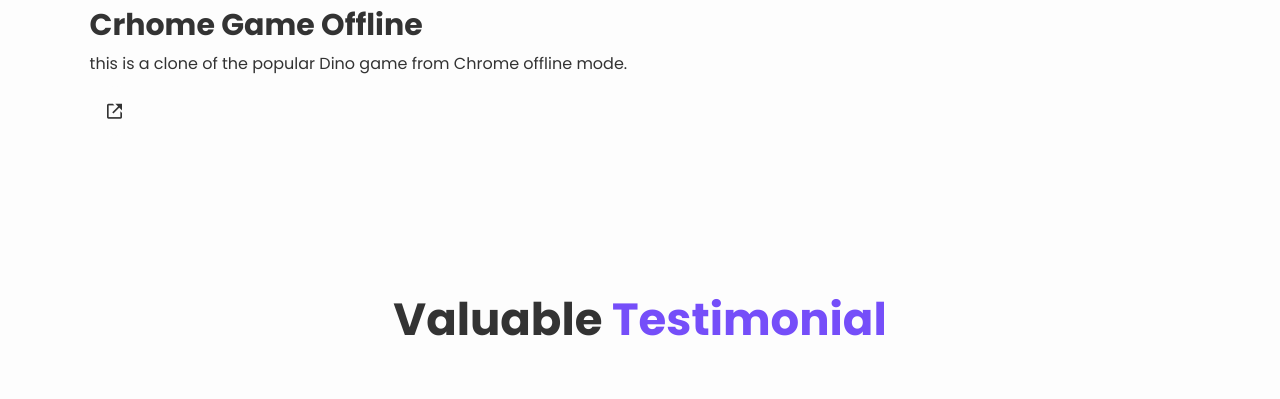
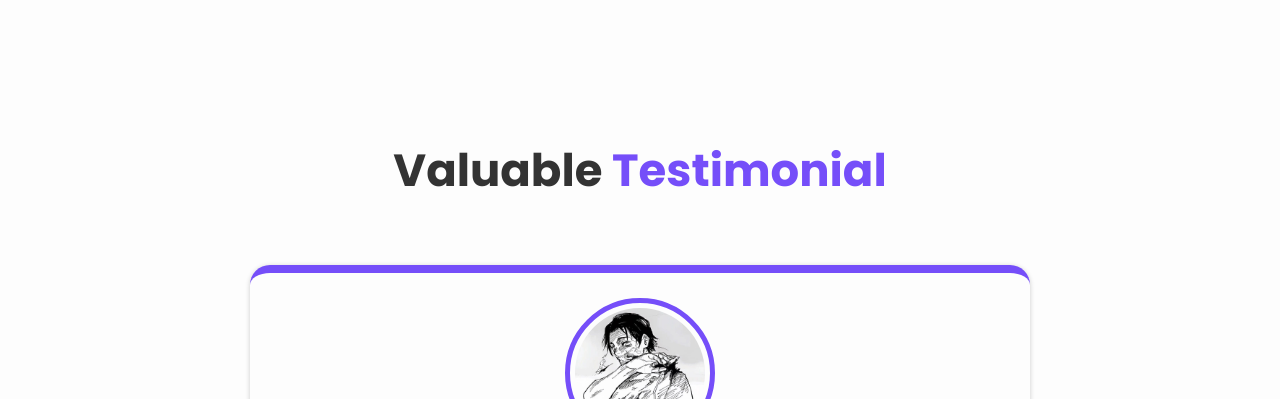
Before and after one commit to ihell/portofolio, a plain HTML site: page index.html in a window 1280 px wide. Shown: the part 6849-7248 px from the top of the page. Drawn offline with nearby package versions, Linux system fonts and the light colour scheme.

Commit message:
foto testimoni

```diff
--- a/index.html
+++ b/index.html
@@ -177,15 +177,6 @@
                     <a href="https://ihell.github.io/ForU/"><i class='bx bx-link-external'></i></a>
                 </div>
             </div>
-            <div class="project-box">
-                <img src="images/clonegame.jpg" alt="">
-
-                <div class="project-layer">
-                    <h4>Crhome Game Offline</h4>
-                    <p>this is a clone of the popular Dino game from Chrome offline mode.</p>
-                    <a href="https://dzareldeveloper.github.io/DinoCrhome/"><i class='bx bx-link-external'></i></a>
-                </div>
-            </div>
         </div>
     </section>
 
```
Also changed, not shown: images/anime1.jpg (added), images/anime2.jpg (added), images/anime3.jpg (added).
